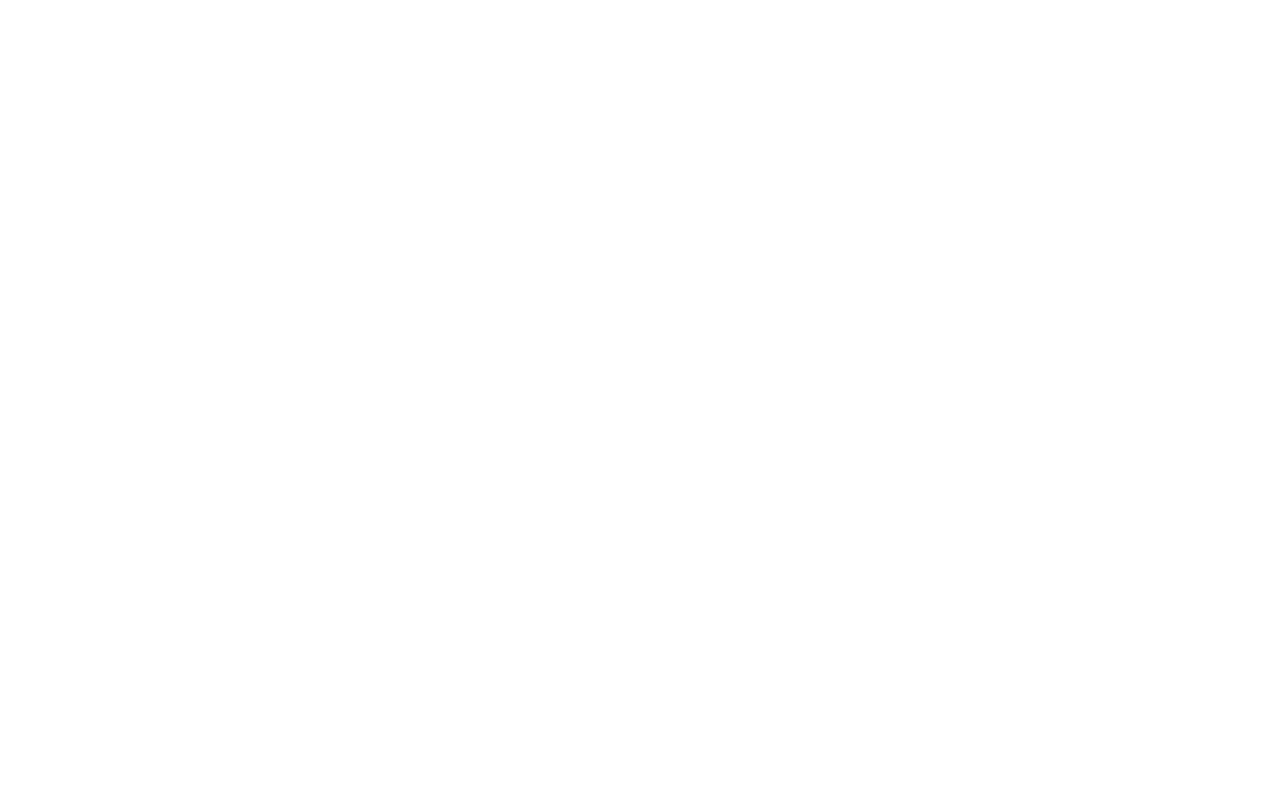
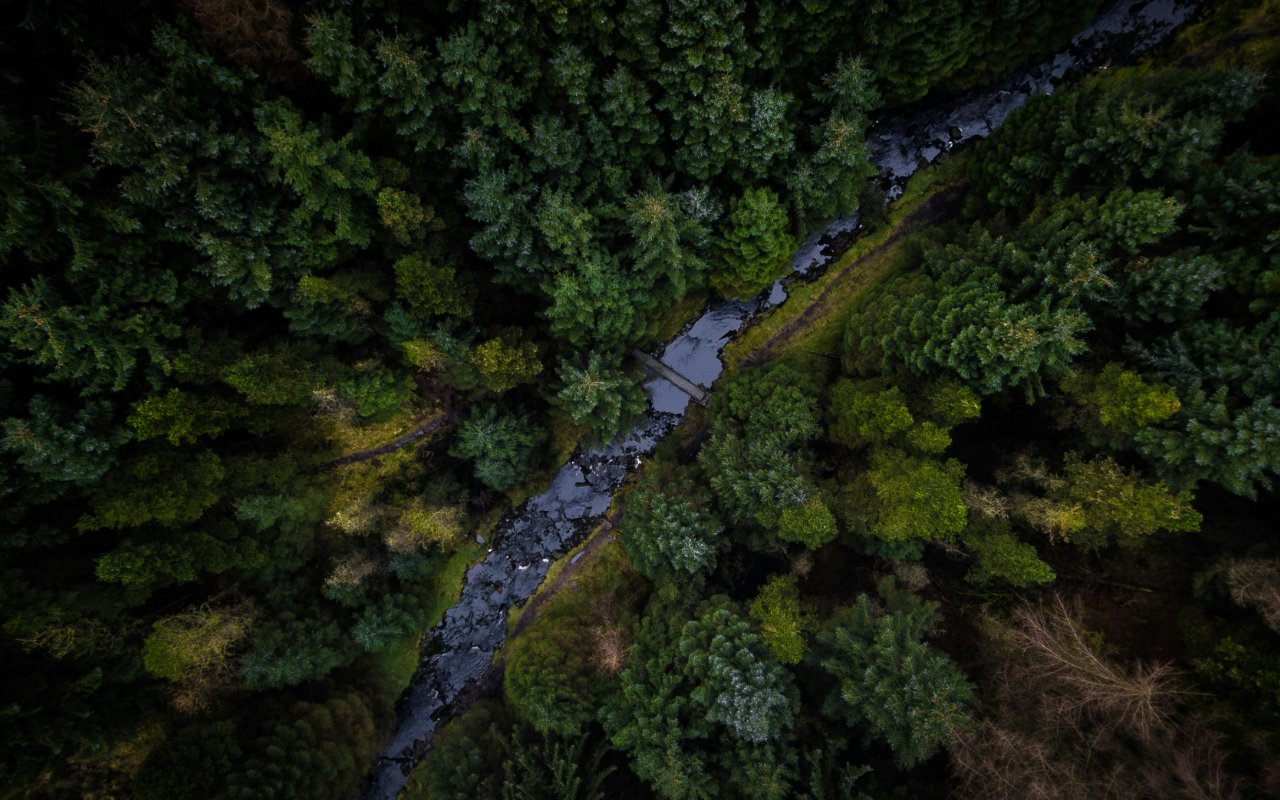
Before and after one commit to callmeswing/50projects50days-vue3, a Vue app: page /projects/blurry-loading in a window 1280 px wide. Before the commit this address had no page. Built offline with nearby package versions, Linux system fonts and the light colour scheme.

Commit message:
finish day05

```diff
--- a/src/data/cardsData.ts
+++ b/src/data/cardsData.ts
@@ -26,6 +26,18 @@
     link: "/projects/hidden-search",
   },
   {
+    id: 5,
+    title: "Blurry Loading",
+    image: new URL("@/assets/images/day05.png", import.meta.url),
+    link: "/projects/blurry-loading",
+  },
+  {
+    id: 6,
+    title: "Scroll Animation",
+    image: new URL("@/assets/images/day06.png", import.meta.url),
+    link: "/projects/scroll-animation",
+  },
+  {
     id: 7,
     title: "Split Landing Page",
     image: new URL("@/assets/images/day07.png", import.meta.url),
--- a/src/router/routes.ts
+++ b/src/router/routes.ts
@@ -42,13 +42,21 @@
     name: "HiddenSearch",
     component: () => import("@views/projects/Day04/HiddenSearch.vue"),
   },
-  // 07
+  {
+    path: "/projects/blurry-loading",
+    name: "BlurryLoading",
+    component: () => import("@views/projects/Day05/BlurryLoading.vue"),
+  },
+  {
+    path: "/projects/scroll-animation",
+    name: "ScrollAnimation",
+    component: () => import("@views/projects/Day06/ScrollAnimation.vue"),
+  },
   {
     path: "/projects/split-landing-page",
     name: "SplitLandingPage",
     component: () => import("@views/projects/Day07/SplitLandingPage.vue"),
   },
-  // 08
   {
     path: "/projects/form-wave",
     name: "FormWave",
--- /dev/null
+++ b/src/views/projects/Day05/BlurryLoading.vue
@@ -0,0 +1,56 @@
+<template>
+  <div class="container">
+    <div class="bg-wrapper" :style="{ filter: `blur(${blurLevel}px)` }"></div>
+    <div class="loading-text" :style="{ opacity: loadingOpacity }">
+      {{ loading }} %
+    </div>
+  </div>
+</template>
+
+<script setup lang="ts">
+import { onMounted, ref } from "vue";
+
+// 脚本内容，动态修改wrapper的blur，loading以及loading-text的opacity
+const loading = ref<number>(0);
+const loadingOpacity = ref<number>(1);
+const blurLevel = ref<number>(30);
+
+// 思路：拿到进度百分比 再根据另一个数字的range求值
+const scaleByMySelf = (
+  num: number,
+  numStart: number,
+  numEnd: number,
+  outStart: number,
+  outEnd: number
+) => {
+  return (
+    (Math.abs(((num - numStart) / (numEnd - numStart)) * 1000) / 1000) *
+      (outEnd - outStart) +
+    outStart
+  );
+};
+// 源网址方案
+// https://stackoverflow.com/questions/10756313/javascript-jquery-map-a-range-of-numbers-to-another-range-of-numbers
+// const scale = (num, in_min, in_max, out_min, out_max) => {
+//   return ((num - in_min) * (out_max - out_min)) / (in_max - in_min) + out_min
+// }
+
+onMounted(() => {
+  const interval = setInterval(blurStart, 20);
+
+  function blurStart() {
+    loading.value++;
+
+    if (loading.value > 99) {
+      clearInterval(interval);
+    }
+
+    blurLevel.value = scaleByMySelf(loading.value, 0, 100, 30, 0);
+    loadingOpacity.value = scaleByMySelf(loading.value, 0, 100, 1, 0);
+  }
+});
+</script>
+
+<style lang="scss" scoped>
+@use "./blurry-loading.scss";
+</style>
--- /dev/null
+++ b/src/views/projects/Day05/blurry-loading.scss
@@ -0,0 +1,33 @@
+* {
+  // 修改font-family
+}
+
+.container {
+  height: 100vh;
+  overflow: hidden;
+  position: relative;
+}
+
+.bg-wrapper {
+  // 默认repeat（bg-repeat），center 表示居中（bg-position），cover 表示覆盖容器（跟在position后面需要/）
+  background: url("./pexels-trushotz-2012836-3656989.jpg") no-repeat center
+    center / cover;
+  // 以下四项的数值需要于blur进行匹配
+  top: -30px;
+  left: -30px;
+  width: calc(100vw + 60px);
+  height: calc(100vh + 60px);
+  position: absolute;
+  z-index: -1;
+}
+
+.loading-text {
+  font-size: 50px;
+  color: azure;
+  // 绝对定位后 宽度会被吃掉 但是依然属于block
+  position: absolute;
+  width: 100%;
+  text-align: center;
+  top: 50%;
+  transform: translateY(-50%);
+}
--- /dev/null
+++ b/src/views/projects/Day06/ScrollAnimation.vue
@@ -0,0 +1,7 @@
+<template></template>
+
+<script setup lang="ts"></script>
+
+<style lang="scss" scoped>
+@use "./scroll-animation.scss";
+</style>
--- a/src/views/projects/Day08/FormWave.vue
+++ b/src/views/projects/Day08/FormWave.vue
@@ -32,7 +32,7 @@
 
         <div class="input-container">
           <input
-            v-mode:type="[eyeOpen ? 'text' : 'password']"
+            :type="[eyeOpen ? 'text' : 'password']"
             class="password"
             id="password"
             v-model="password"
--- a/src/views/projects/Day08/form-wave.scss
+++ b/src/views/projects/Day08/form-wave.scss
@@ -33,6 +33,11 @@
 
 .shake {
   animation: shake 0.4s ease;
+}
+
+.ant-notification-notice {
+  background-color: #333; /* 你想要的背景色 */
+  color: #fff; /* 文字颜色最好也配合改 */
 }
 
 * {
```
Also changed, not shown: src/views/projects/Day05/pexels-trushotz-2012836-3656989.jpg (added), src/views/projects/Day06/scroll-animation.scss (added).
